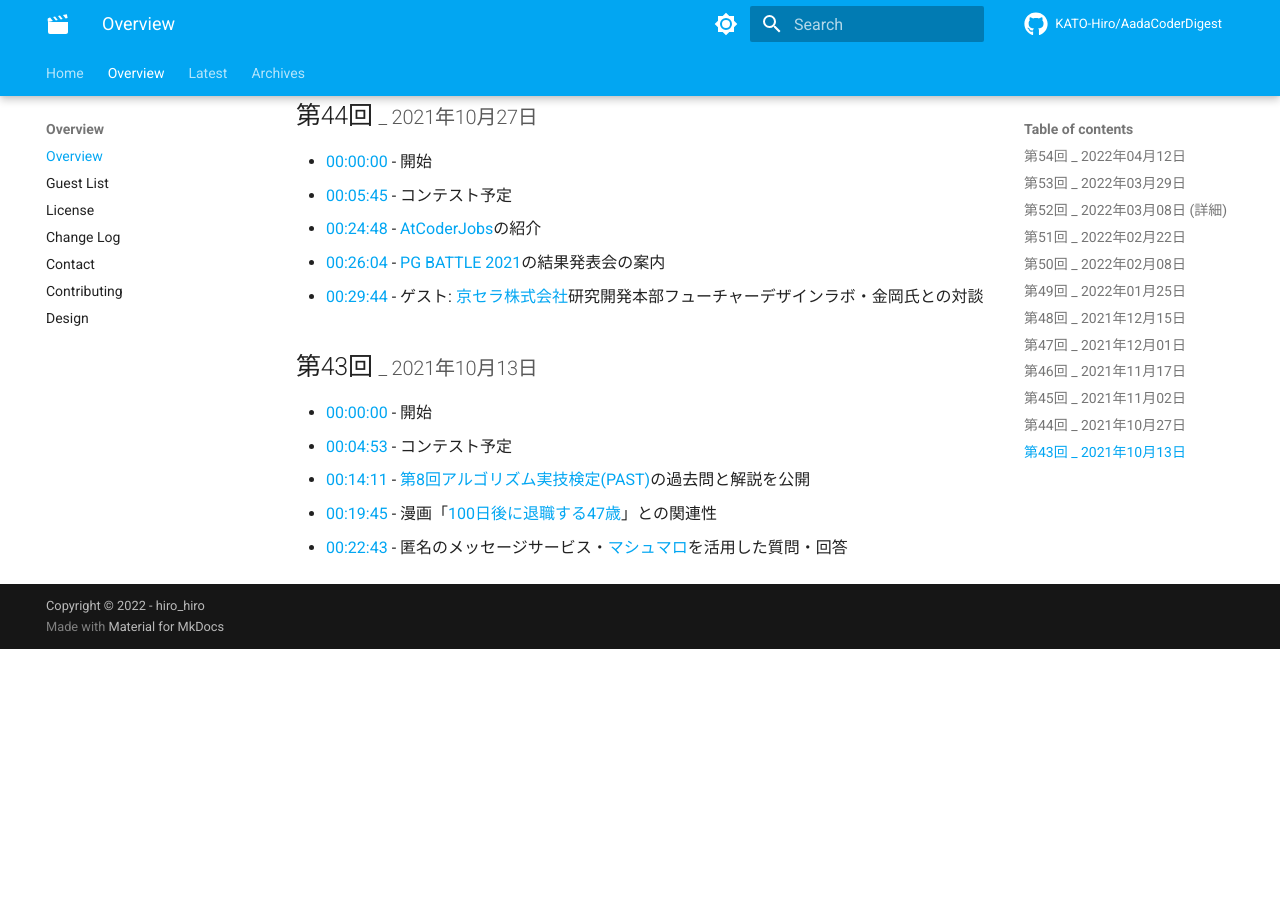
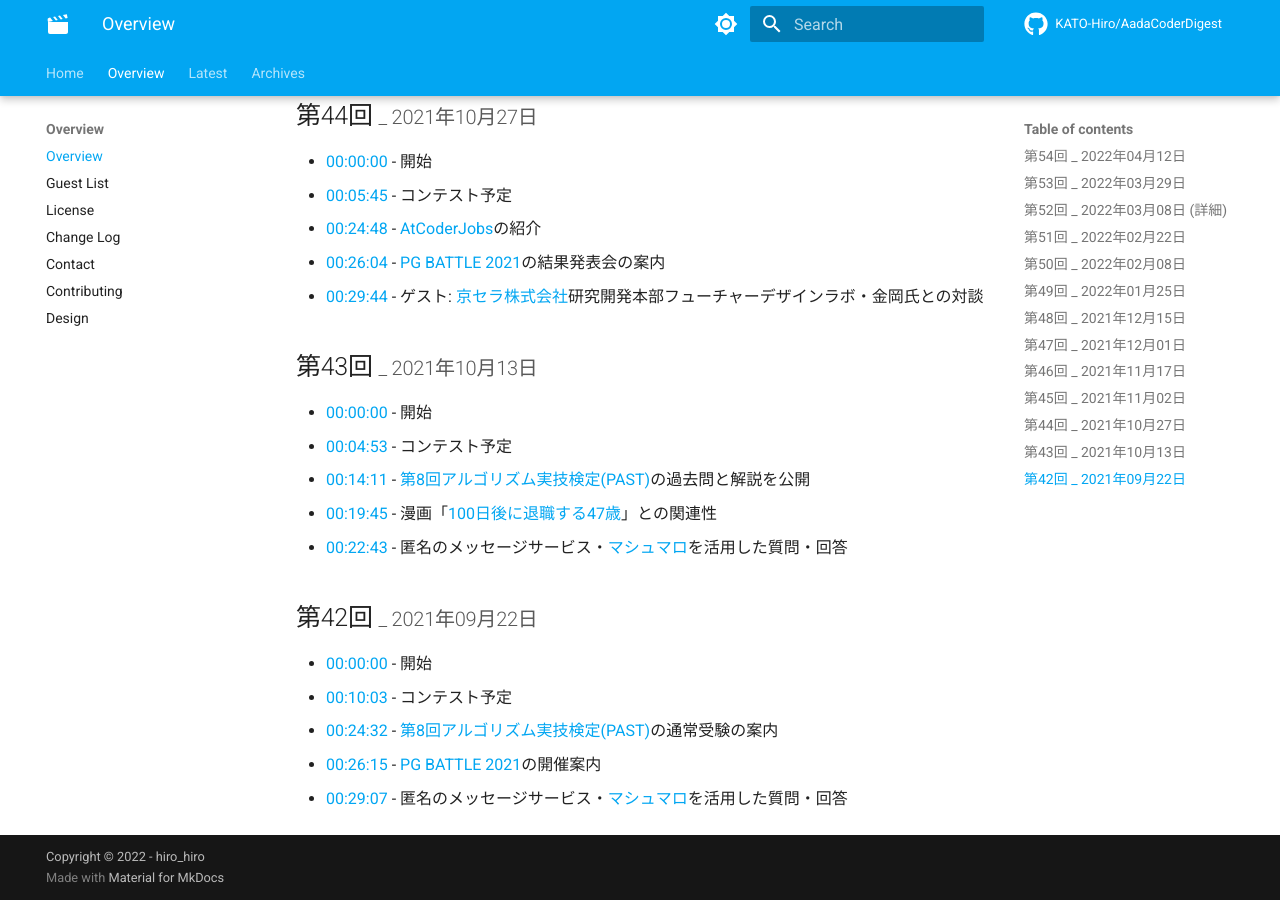
Before and after one commit to KATO-Hiro/AadaCoderDigest, an MkDocs documentation site: the page built from docs/overview/overview.md, in a window 1280 px wide and 900 px high, scrolled down 3151 px. Built offline with MkDocs 1.6.1 and Material for MkDocs 9.7.7, drawn with Linux system fonts in a browser that asks for light colours; comment, search, counter and statistics services are not loaded; before the commit the page ends 3800 px from its top, so only the background shows below that.

Commit message:
:sparkles: Add toc for 42nd (#52)

```diff
--- a/docs/overview/overview.md
+++ b/docs/overview/overview.md
@@ -108,3 +108,11 @@
 - [00:14:11](https://youtu.be/Z1hLjnvT-ck?t=851){.internal-link target=_blank} - [第8回アルゴリズム実技検定(PAST)](https://atcoder.jp/contests/past202109-open){.internal-link target=_blank}の過去問と解説を公開
 - [00:19:45](https://youtu.be/Z1hLjnvT-ck?t=1185){.internal-link target=_blank} - 漫画「[100日後に退職する47歳](https://twitter.com/tome_ura){.internal-link target=_blank}」との関連性
 - [00:22:43](https://youtu.be/Z1hLjnvT-ck?t=1363){.internal-link target=_blank} - 匿名のメッセージサービス・[マシュマロ](https://marshmallow-qa.com/atcoder){.internal-link target=_blank}を活用した質問・回答
+
+## 第42回 <small>_ 2021年09月22日 </small>
+
+- [00:00:00](https://youtu.be/Ab_p5_lN3zU?t=0){.internal-link target=_blank} - 開始
+- [00:10:03](https://youtu.be/Ab_p5_lN3zU?t=603){.internal-link target=_blank} - コンテスト予定
+- [00:24:32](https://youtu.be/Ab_p5_lN3zU?t=1472){.internal-link target=_blank} - [第8回アルゴリズム実技検定(PAST)](https://atcoder.jp/contests/past202109-open){.internal-link target=_blank}の通常受験の案内
+- [00:26:15](https://youtu.be/Ab_p5_lN3zU?t=1575){.internal-link target=_blank} - [PG BATTLE 2021](https://products.sint.co.jp/pg_battle_2021){.internal-link target=_blank}の開催案内
+- [00:29:07](https://youtu.be/Ab_p5_lN3zU?t=1747){.internal-link target=_blank} - 匿名のメッセージサービス・[マシュマロ](https://marshmallow-qa.com/atcoder){.internal-link target=_blank}を活用した質問・回答
```
